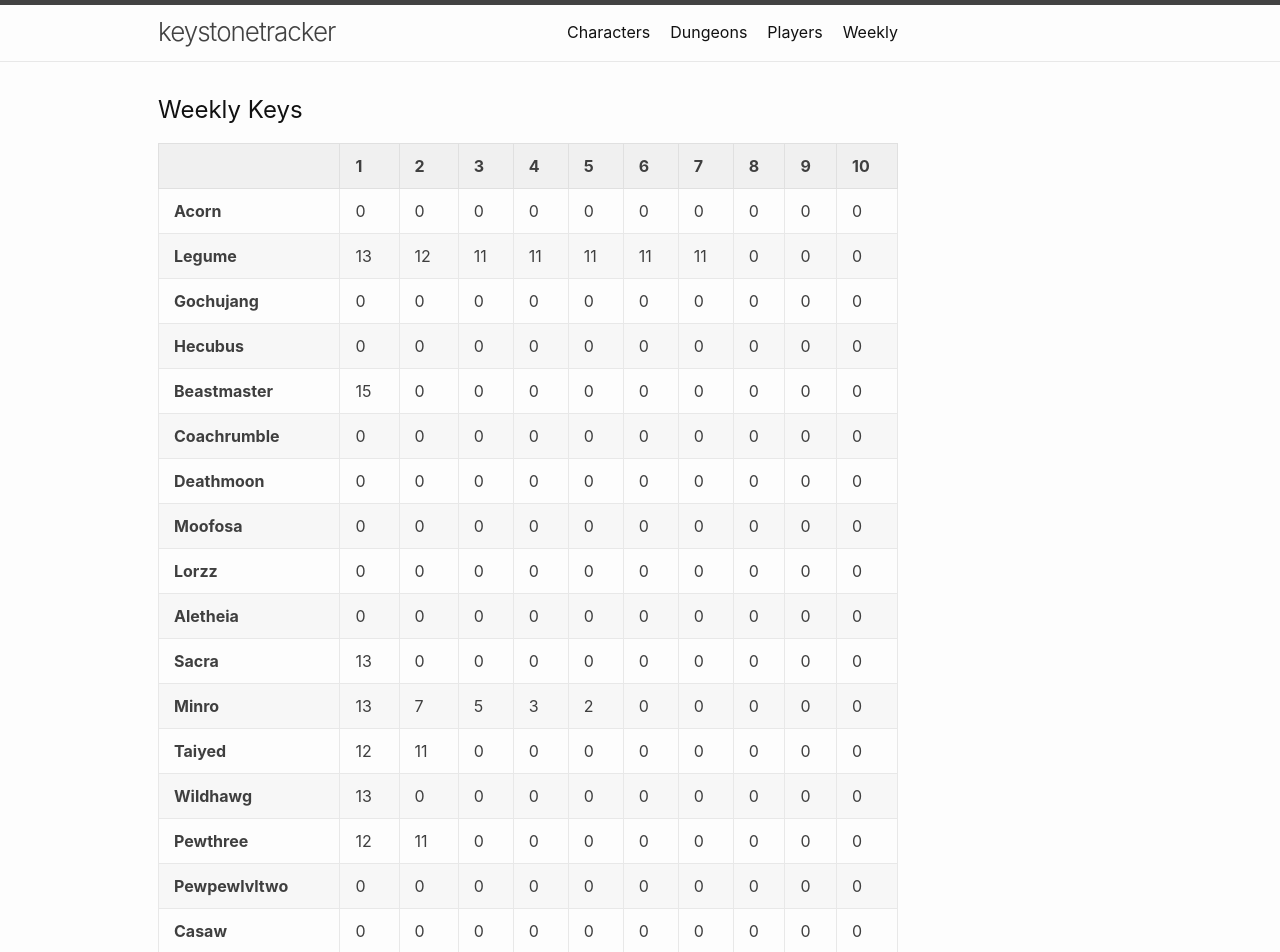
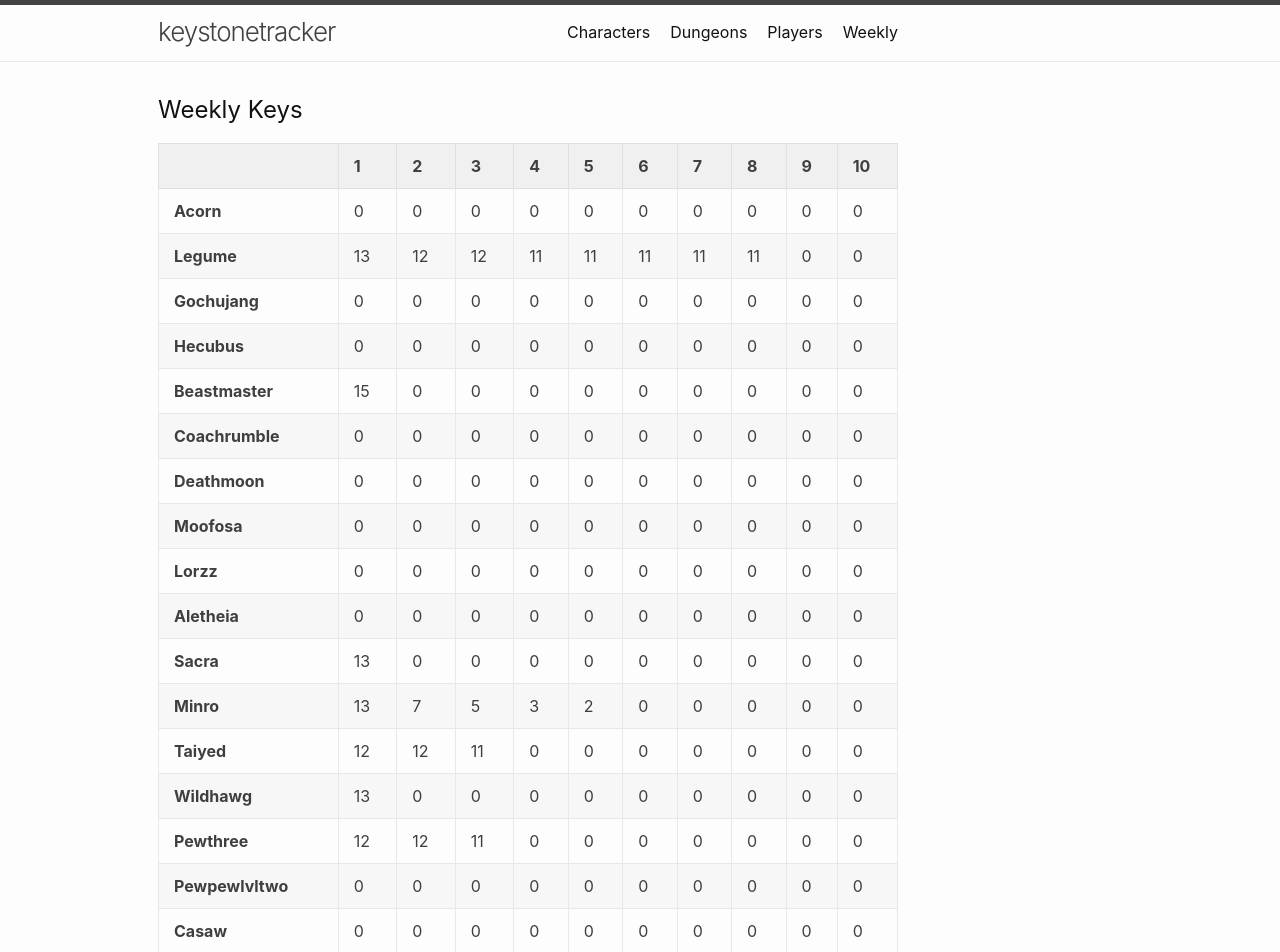
Before and after one commit to eldertribunal/keystonetracker, a Jekyll site: the page built from weekly.md, in a window 1280 px wide. Shown: the top 952 px of the page. Built offline with Jekyll 4.4.1, drawn with Linux system fonts in a browser that asks for light colours; some of the changed text lies outside the part shown.

Commit message:
auto scan Thu Mar 11 05:00:49 UTC 2021

```diff
--- a/_data/scanned.json
+++ b/_data/scanned.json
@@ -1,3 +1,3 @@
 {
-  "timestamp": 1615437903
+  "timestamp": 1615438805
 }
--- a/_data/weekly.json
+++ b/_data/weekly.json
@@ -19,12 +19,12 @@
     "dungeons": [
       13,
       12,
+      12,
       11,
       11,
       11,
       11,
       11,
-      0,
       0,
       0
     ]
@@ -183,8 +183,8 @@
     "name": "Taiyed",
     "dungeons": [
       12,
+      12,
       11,
-      0,
       0,
       0,
       0,
@@ -213,8 +213,8 @@
     "name": "Pewthree",
     "dungeons": [
       12,
+      12,
       11,
-      0,
       0,
       0,
       0,
@@ -423,8 +423,8 @@
     "name": "Maurin",
     "dungeons": [
       12,
+      12,
       11,
-      0,
       0,
       0,
       0,
@@ -438,8 +438,8 @@
     "name": "Syndrael",
     "dungeons": [
       12,
+      12,
       11,
-      0,
       0,
       0,
       0,
```
